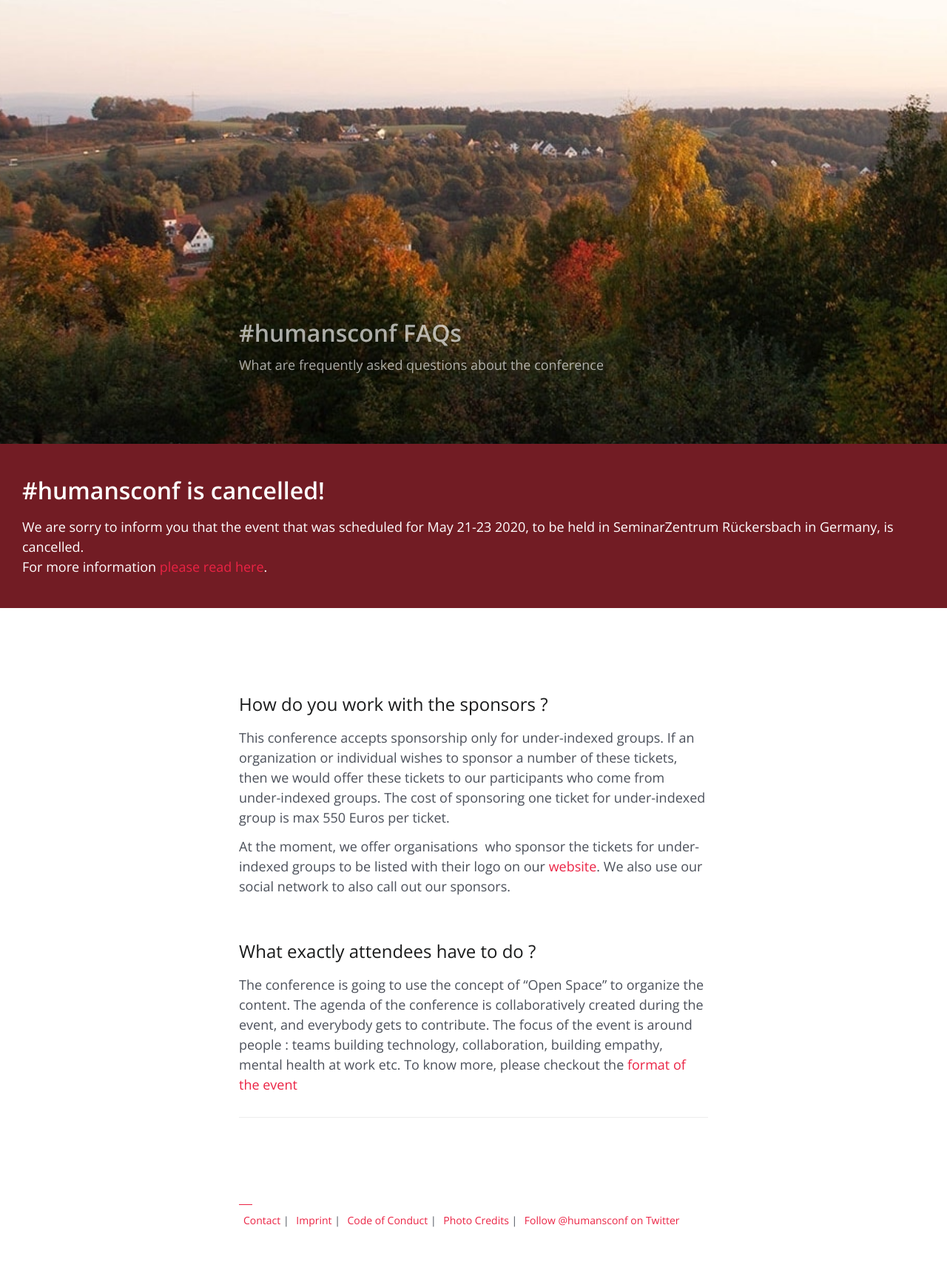
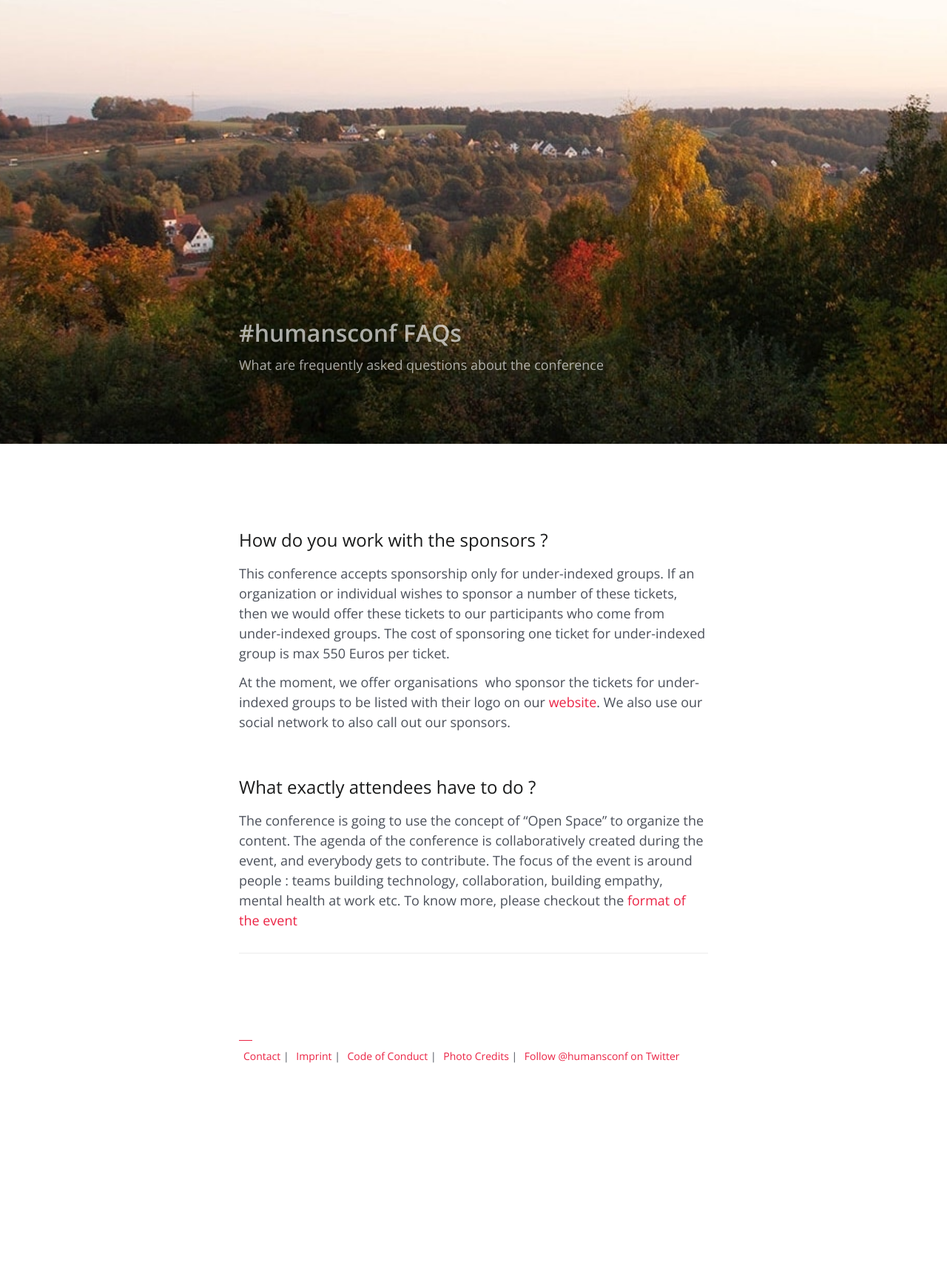
Before and after one commit to humansconf/humansconf.org, a Jekyll site: the page built from faqs.md, in a window 1280 px wide. Shown: the whole page at 74% size. Built offline with Jekyll 4.4.1, drawn with Linux system fonts in a browser that asks for light colours; after the commit the page ends 1503 px from its top, so only the background shows below that.

Commit message:
Remove cancellation alert banner as it's not needed anymore

```diff
--- a/_layouts/page.html
+++ b/_layouts/page.html
@@ -12,15 +12,6 @@ layout: default
       </div>
     </header>
 
-    {% unless page.no_alert_banner %}
-    <section class="alert-banner">
-      <h1 class="alert-banner-header">#humansconf is cancelled!</h1>
-      <p>
-        We are sorry to inform you that the event that was scheduled for May 21-23 2020, to be held in SeminarZentrum Rückersbach in Germany, is cancelled. <br>For more information <a href="/2020-cancellation">please read here</a>.
-      </p>
-    </section>
-    {% endunless %}
-
     <div class="body">
     {{ content }}
     </div>
--- a/assets/custom.css
+++ b/assets/custom.css
@@ -52,17 +52,6 @@ em {
   margin-top: 50px;
 }
 
-
-.alert-banner {
-  background-color: #721c24;
-  color: white;
-  padding: 30px;
-}
-
-.alert-banner-header {
-  color: white;
-}
-
 blockquote {
   background-color: #e6e6e659;
   margin: 0;
```
Also changed, not shown: 2020-cancellation.md (+0 -1 lines), index.md (+0 -1 lines), newsletter-thank-you.md (+0 -1 lines).
